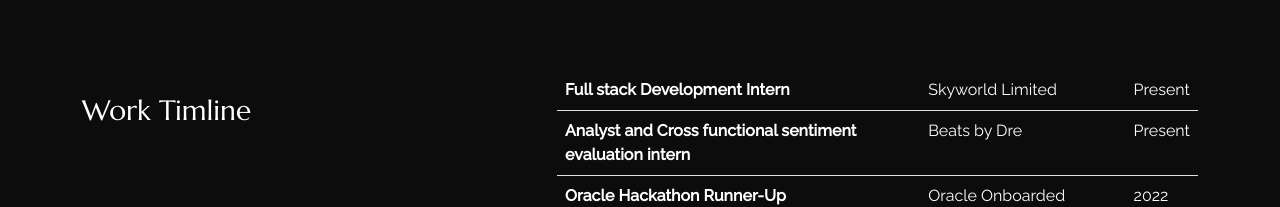
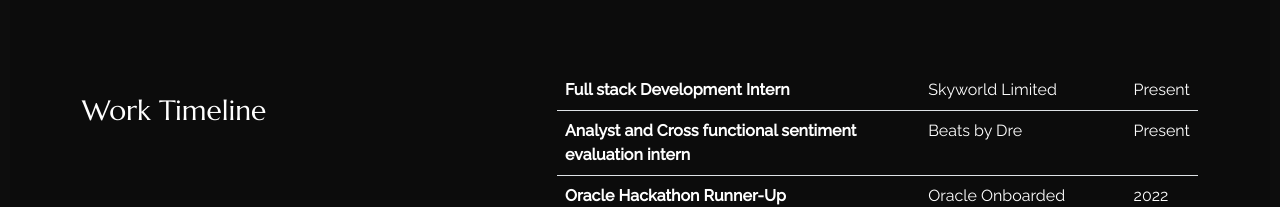
Before and after one commit to newtvn/react-portfolio, a React (Create React App) app: page /about in a window 1280 px wide. Shown: the part 532-739 px from the top of the page. Built offline with nearby package versions, Linux system fonts and the light colour scheme.

Commit message:
about changes

```diff
--- a/src/pages/about/index.js
+++ b/src/pages/about/index.js
@@ -37,7 +37,7 @@
         </Row>
         <Row className=" sec_sp">
           <Col lg="5">
-            <h3 className="color_sec py-4">Work Timline</h3>
+            <h3 className="color_sec py-4">Work Timeline</h3>
           </Col>
           <Col lg="7">
             <table className="table caption-top">
--- a/src/pages/about/style.css
+++ b/src/pages/about/style.css
@@ -1,5 +1,6 @@
 .sec_sp {
-    margin-bottom: calc(3rem + 5.128vw)
+    margin-bottom: calc(3rem + 5.128vw);
+    color: var(--text-color);
 }
 
 .table td,
```
